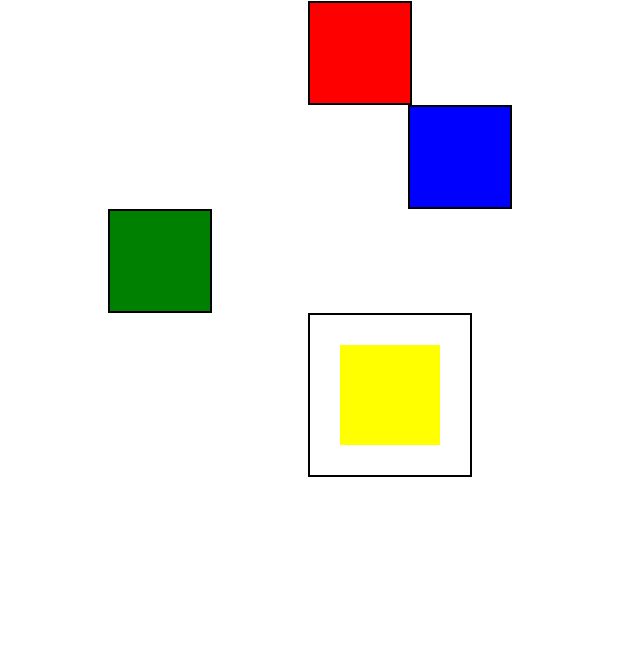
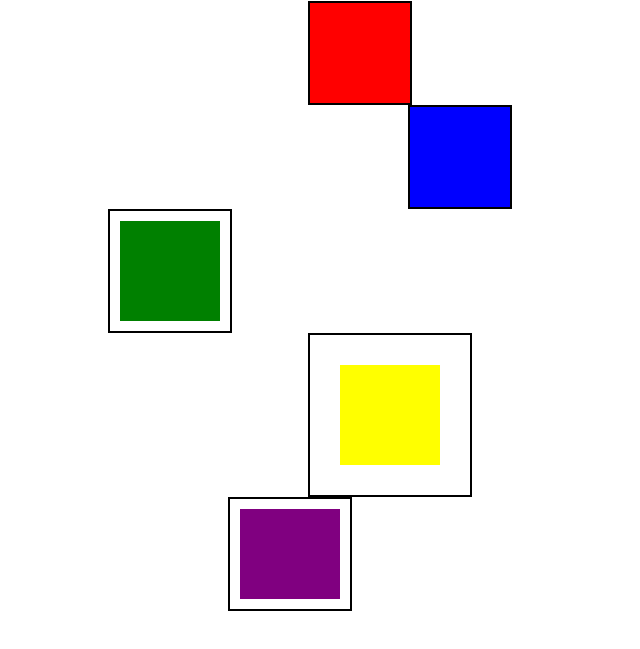
Before and after one commit to tanya9293/tanya9293.github.io, a plain HTML site: page practice/box_model.html in a window 1280 px wide. Shown: the part 79-728 px from the top of the page, without its empty margins (0-640 px from the left). Drawn offline with Linux system fonts and the light colour scheme.

Commit message:
adding models

```diff
--- a/practice/box_model.html
+++ b/practice/box_model.html
@@ -27,6 +27,7 @@
     border:2px black solid;
     background-clip:content-box;
     margin-left:100px;
+    padding:10px;
 }
 #yellowbox{
     background-color:yellow;
@@ -37,6 +38,15 @@
     margin-left:300px;
     padding:30px;
 }
+#purplebox{
+    background-color:purple;
+    height:90px;
+    width:100px;
+    border:2px black solid;
+    background-clip:content-box;
+    margin-left:220px;
+    padding:10px;
+}
 </style>
 </header>
 <body>
@@ -45,6 +55,7 @@
         <div id="bluebox"></div>
         <div id="greenbox"></div>
         <div id="yellowbox"></div>
+        <div id="purplebox"></div>
     </body>
 
 </html>
```
